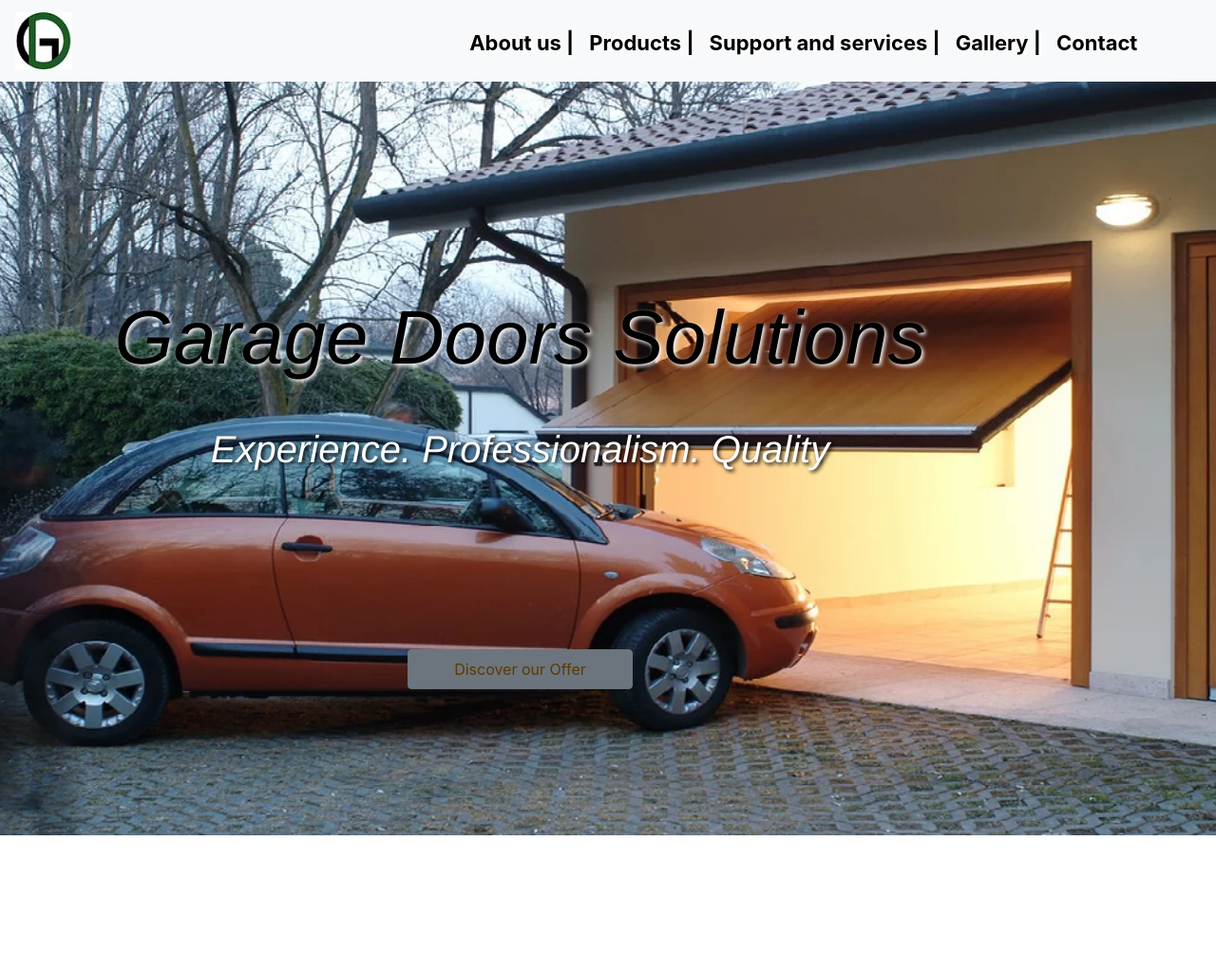
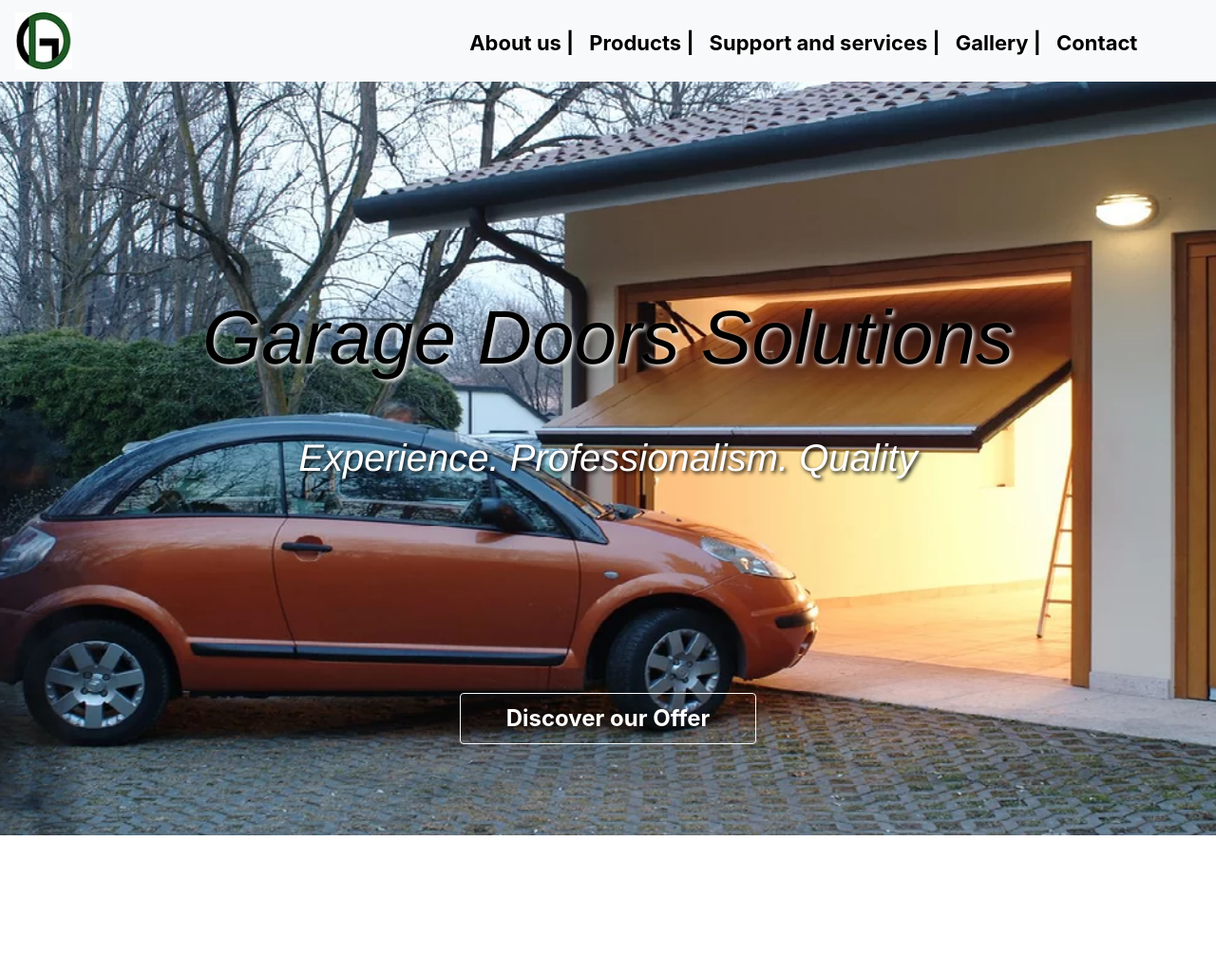
Before and after one commit to Tavilazar2020/Garage_Doors_Solutions, a PHP site: page / in a window 1280 px wide. Shown: the top 1024 px of the page at 95% size. Run offline with PHP 8.4, Linux system fonts and the light colour scheme.

Commit message:
header 2

```diff
--- a/css/style.css
+++ b/css/style.css
@@ -33,6 +33,7 @@
 .row-header{
 
     margin-top: 20%;
+    justify-content: center;
 }
 
 .h1_header{
@@ -56,9 +57,11 @@
 
 }
 
-.btn, .btn-secondary{
+.btn {
 
     margin-top: 20%;
-    color: rgb(92, 57, 1);
+    color: rgb(255, 255, 255);
+    font-size: 150%;
+    font-weight: bold;
 
 }
--- a/index.html
+++ b/index.html
@@ -46,10 +46,10 @@
         </div>
         <div class="container text-center">
             <div class="row-header">
-                <div class="col-md-10 col-sm-12">
+                <div class="col-md-12 col-sm-12">
                     <h1 class="h1_header">Garage Doors Solutions</h1>
                     <h6 class="h6_header">Experience. Professionalism. Quality</h6>
-                    <button class="btn btn-secondary px-5 py-2">Discover our Offer</button>
+                    <button class="btn btn-outline-light px-5 py-2">Discover our Offer</button>
             </div>
         </div>
     </header>
```
